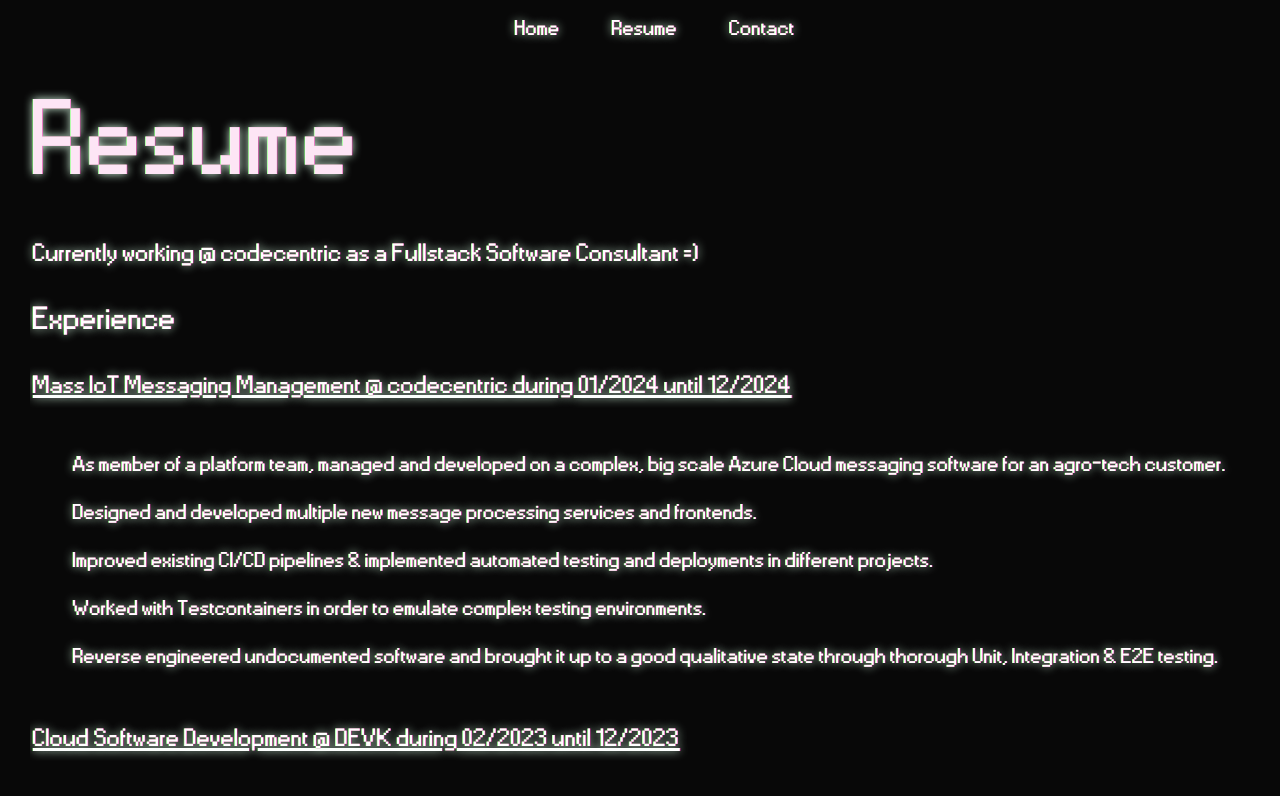
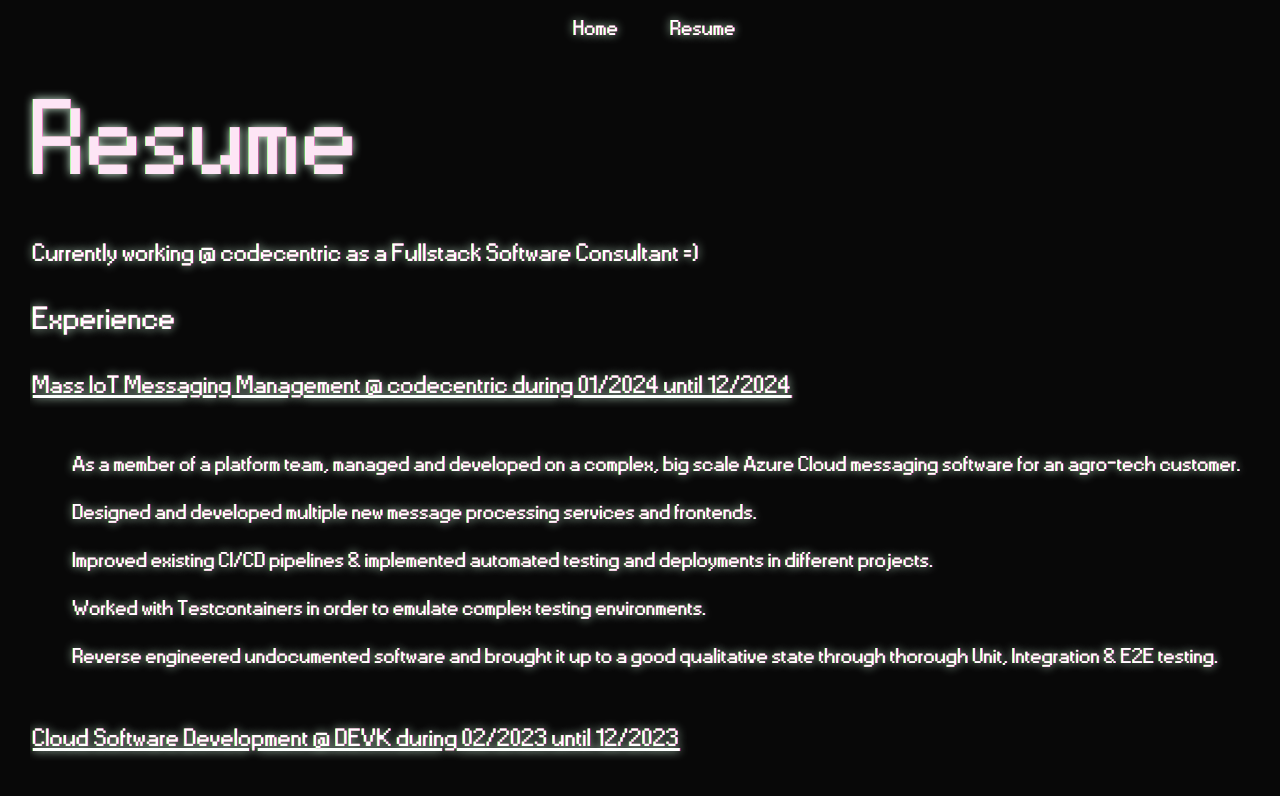
Before and after one commit to drokii/pedrosplace, a React (Vite) app: page /pedrosplace/resume in a window 1280 px wide. Shown: the top 796 px of the page. Built offline with nearby package versions, Linux system fonts and the light colour scheme.

Commit message:
fixed typos, added contact links and removed contact page

```diff
--- a/src/components/navbar/Navbar.tsx
+++ b/src/components/navbar/Navbar.tsx
@@ -12,9 +12,6 @@ const Navbar: React.FC = () => {
                 <li className={window.location.pathname === '/skills' ? 'active' : ''}>
                     <Link to="/resume">Resume</Link>
                 </li>
-                <li className={window.location.pathname === '/contact' ? 'active' : ''}>
-                    <Link to="/contact">Contact</Link>
-                </li>
             </ul>
         </nav>
     );
--- a/src/index.scss
+++ b/src/index.scss
@@ -47,12 +47,13 @@ h2, h3, h4, h5, h6, p, span, a, li {
 
 a {
   font-weight: 500;
-  color: #646cff;
+  color: white;
   text-decoration: inherit;
 }
 
 a:hover {
-  color: #535bf2;
+  background-color: #ddd;
+  color:black
 }
 
 body {
--- a/src/routes/home/Home.tsx
+++ b/src/routes/home/Home.tsx
@@ -12,7 +12,8 @@ export default function Home() {
                  and what I'm capable of." speed={PARAGRAPH_SPEED} delay={PRIMARY_CONTENT_DELAY} />
             </p>
             <p>
-
+                <a href="https://www.linkedin.com/in/pedro-marques-706710164/">☞<u>  Message me on LinkedIn </u></a>
+                <br /><a href="https://github.com/drokii">☞<u> Follow me on Github </u></a>
             </p>
         </>
     )
--- a/src/routes/resume/Resume.tsx
+++ b/src/routes/resume/Resume.tsx
@@ -12,7 +12,7 @@ export default function Resume() {
                     <h3><u><Typewriter text="Mass IoT Messaging Management @ codecentric during 01/2024 until 12/2024" speed={PARAGRAPH_SPEED} delay={PRIMARY_CONTENT_DELAY} /></u></h3>
                     <ul>
                         <li>
-                            <Typewriter text="As member of a platform team, managed and developed on a complex, big scale Azure Cloud messaging software for an agro-tech customer."
+                            <Typewriter text="As a member of a platform team, managed and developed on a complex, big scale Azure Cloud messaging software for an agro-tech customer."
                                 speed={PARAGRAPH_SPEED}
                                 delay={PRIMARY_CONTENT_DELAY} />
                         </li>
```
